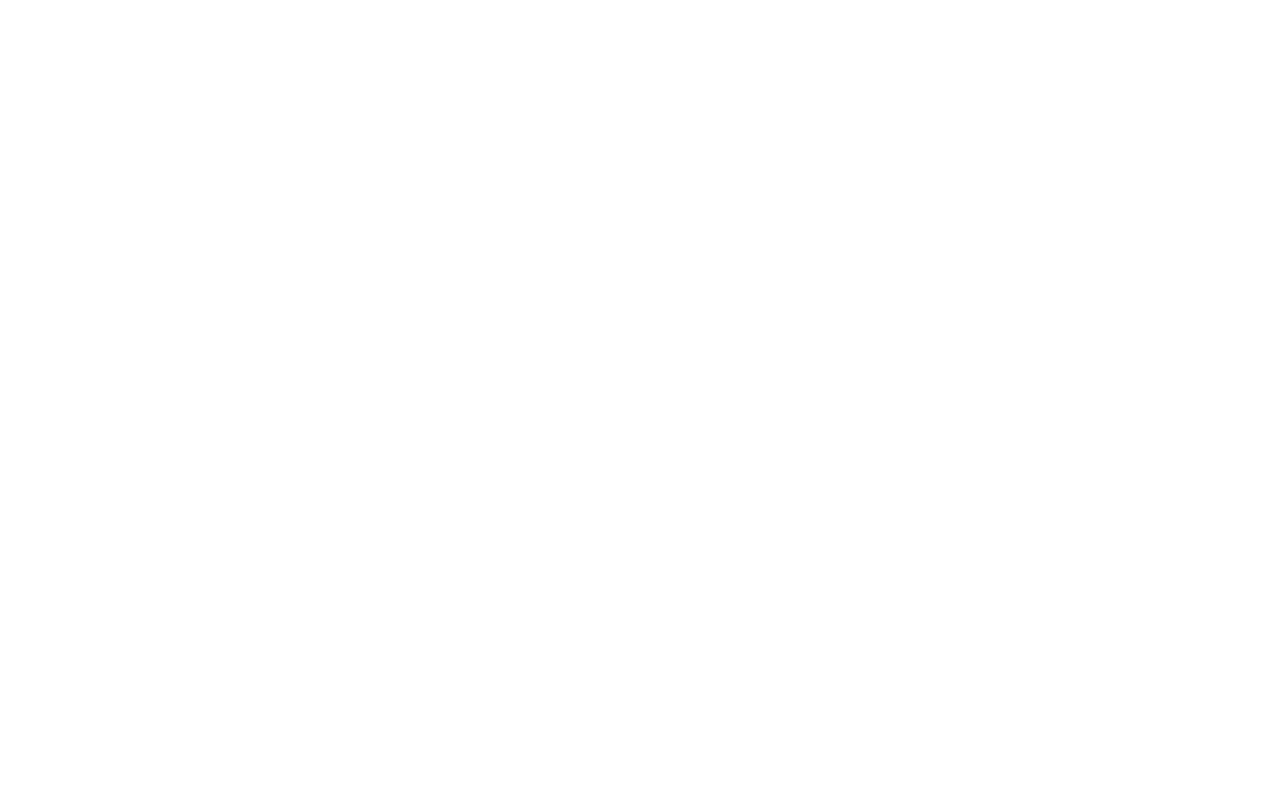
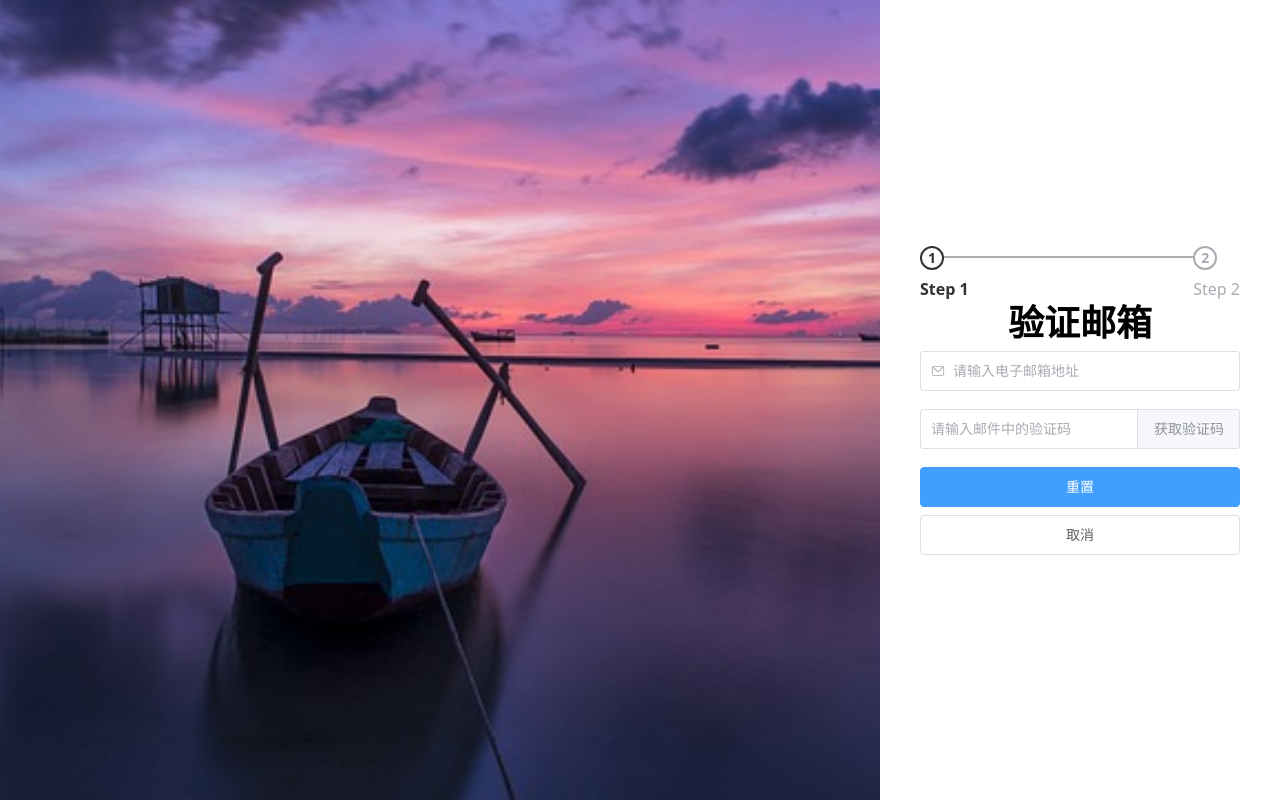
Before and after one commit to Jiaming0214/frontend-template, a Vue app: page /forget in a window 1280 px wide. Before the commit this address had no page. Built offline with nearby package versions, Linux system fonts and the light colour scheme.

Commit message:
忘记密码页面以及功能实现

```diff
--- a/components.d.ts
+++ b/components.d.ts
@@ -14,6 +14,9 @@
     ElFormItem: typeof import('element-plus/es')['ElFormItem']
     ElImage: typeof import('element-plus/es')['ElImage']
     ElInput: typeof import('element-plus/es')['ElInput']
+    ElStep: typeof import('element-plus/es')['ElStep']
+    ElSteps: typeof import('element-plus/es')['ElSteps']
+    Forget: typeof import('./src/components/welcome/forget.vue')['default']
     Login: typeof import('./src/components/welcome/login.vue')['default']
     Register: typeof import('./src/components/welcome/register.vue')['default']
     RouterLink: typeof import('vue-router')['RouterLink']
--- /dev/null
+++ b/src/components/welcome/forget.vue
@@ -0,0 +1,222 @@
+<script setup lang="ts">
+import {reactive, ref} from "vue";
+import {ElMessage, type FormInstance, type FormItemProp, type FormRules} from "element-plus";
+import {post} from "@/axios/axios-config.ts";
+import {Lock, Message} from "@element-plus/icons-vue";
+import router from "@/router";
+
+const active = ref<number>(0)
+
+interface validEmailForm {
+  email: string,
+  verificationCode: string
+}
+
+const validEmailFormRef = ref<FormInstance>()
+
+// 重置密码表单
+const validEmailForm = reactive<validEmailForm>({
+  email: '',
+  verificationCode: ''
+})
+
+// 重置表单验证规则
+const validEmailFormRules = reactive<FormRules<validEmailForm>>({
+  email: [
+    {required: true, message: '请输入电子邮箱地址', trigger: 'blur'},
+    {type: 'email', message: '请输入正确的电子邮箱地址', trigger: ['blur', 'change']}
+  ],
+  verificationCode: [
+    {required: true, message: '请输入验证码', trigger: 'blur'},
+    {min: 6, max: 6, message: '验证码长度错误', trigger: ['blur', 'change']}
+  ]
+})
+
+// 验证邮箱是否正确
+const isEmailValid = ref(false)
+
+const handleValid = (prop: FormItemProp, isValid: boolean) => {
+  if (prop === 'email') {
+    isEmailValid.value = isValid
+  }
+}
+
+const coolTime = ref<number>(0)
+// 获取验证码按钮单击后操作
+const handleValidateEmail = async () => {
+  const {data} = await post("/api/auth/valid-reset-email", {
+    email: validEmailForm.email
+  })
+  ElMessage.success(data)
+  coolTime.value = 60
+  const intervalId = setInterval(() => {
+    if (coolTime.value > 0) {
+      coolTime.value--
+    } else {
+      clearInterval(intervalId)
+    }
+  }, 1000)
+}
+
+// 重置按钮操作
+const handleValidEmail = (formEl: FormInstance | undefined) => {
+  if (!formEl) return
+  formEl.validate(async valid => {
+    if (valid) {
+      const { data } = await post("/api/auth/start-reset", {
+        email: validEmailForm.email,
+        validateCode: validEmailForm.verificationCode
+      }, {
+        headers: {
+          'Content-Type': 'application/json'
+        }
+      })
+      ElMessage.success(data)
+      active.value = 1
+    }
+  })
+}
+
+interface changePasswordForm {
+  password: string,
+  password2: string,
+}
+
+const changePasswordFormRef = ref<FormInstance>()
+
+// 修改密码表单
+const changePasswordForm = reactive<changePasswordForm>({
+  password: '',
+  password2: ''
+})
+
+const validatePass = (_rule: any, value: any, callback: any) => {
+  if (value === '') {
+    callback(new Error('请输入密码'))
+  } else {
+    if (changePasswordForm.password !== '') {
+      if (!changePasswordFormRef.value) return
+      changePasswordFormRef.value.validateField('password2')
+    }
+    callback()
+  }
+}
+const validatePass2 = (_rule: any, value: any, callback: any) => {
+  if (value === '') {
+    callback(new Error('请再次输入密码'))
+  } else if (value !== changePasswordForm.password) {
+    callback(new Error("两次输入的密码不一致"))
+  } else {
+    callback()
+  }
+}
+
+const changePasswordFormRules = reactive<FormRules<changePasswordForm>>({
+  password: [
+    {validator: validatePass, trigger: ['blur', 'change']},
+    {min: 6, max: 20, message: '密码长度必须在6-20个字符之间', trigger: ['blur', 'change']}
+  ],
+  password2: [
+    {validator: validatePass2, trigger: ['blur', 'change']}
+  ],
+})
+
+// 修改密码按钮操作
+const handleChangePassword = (formEl: FormInstance | undefined) => {
+  if (!formEl) return
+  formEl.validate(async valid => {
+    if (valid) {
+      const { data } = await post("/api/auth/reset-password", {
+        password: changePasswordForm.password
+      }, {
+        headers: {
+          'Content-Type': 'application/json'
+        }
+      })
+      ElMessage.success(data)
+      await router.replace('/')
+    }
+  })
+}
+</script>
+
+<template>
+  <div class="w-4/5">
+    <div class="w-full">
+      <el-steps class="w-full" :active="active" finish-status="success">
+        <el-step title="Step 1" />
+        <el-step title="Step 2" />
+      </el-steps>
+    </div>
+    <transition name="el-fade-in-linear">
+      <div class="w-full">
+        <div class="w-full" v-if="active === 0">
+          <!-- 验证邮箱标题 开始 -->
+          <div class="w-full text-4xl font-bold mb-[8px] text-center">验证邮箱</div>
+          <!-- 验证邮箱标题 结束 -->
+
+          <!-- 验证邮箱信息 开始 -->
+          <div class="w-full">
+            <el-form ref="validEmailFormRef" :model="validEmailForm" class="max-w-[400px]" :rules="validEmailFormRules"
+                     @validate="handleValid">
+              <el-form-item prop="email">
+                <el-input class="h-10" :prefix-icon="Message" v-model="validEmailForm.email"
+                          placeholder="请输入电子邮箱地址"/>
+              </el-form-item>
+              <el-form-item prop="verificationCode">
+                <el-input class="h-10" v-model="validEmailForm.verificationCode" placeholder="请输入邮件中的验证码">
+                  <template #append>
+                    <el-button :disabled="!isEmailValid || coolTime > 0" @click="handleValidateEmail">
+                      {{ coolTime > 0 ? coolTime + 's' : '获取验证码' }}
+                    </el-button>
+                  </template>
+                </el-input>
+              </el-form-item>
+            </el-form>
+          </div>
+          <!-- 验证邮箱信息 结束 -->
+
+          <!-- 按钮区域 开始 -->
+          <div class="w-full">
+            <el-button type="primary" class="w-full !h-10" @click="handleValidEmail(validEmailFormRef)">重置</el-button>
+            <el-button class="w-full !h-10 mt-2 !mx-0" @click="router.replace('/')">取消</el-button>
+          </div>
+          <!-- 按钮区域 结束 -->
+        </div>
+        <div class="w-full" v-if="active === 1">
+          <!-- 修改密码标题 开始 -->
+          <div class="w-full text-4xl font-bold mb-[8px] text-center">修改密码</div>
+          <!-- 修改密码标题 结束 -->
+
+          <!-- 修改密码表单 开始 -->
+          <div class="w-full">
+            <el-form ref="changePasswordFormRef" :model="changePasswordForm" class="max-w-[400px]" :rules="changePasswordFormRules">
+              <el-form-item prop="password">
+                <el-input class="h-10" :prefix-icon="Lock" v-model="changePasswordForm.password" placeholder="请输入密码"
+                          type="password"/>
+              </el-form-item>
+              <el-form-item prop="password2">
+                <el-input class="h-10" :prefix-icon="Lock" v-model="changePasswordForm.password2" placeholder="请再次输入密码"
+                          type="password"/>
+              </el-form-item>
+            </el-form>
+          </div>
+          <!-- 修改密码表单 结束 -->
+
+          <!-- 按钮区域 开始 -->
+          <div class="w-full">
+            <el-button type="primary" class="w-full !h-10" @click="handleChangePassword(changePasswordFormRef)">确认修改</el-button>
+            <el-button class="w-full !h-10 mt-2 !mx-0" @click="router.replace('/')">返回首页</el-button>
+          </div>
+          <!-- 按钮区域 结束 -->
+        </div>
+      </div>
+    </transition>
+
+
+  </div>
+</template>
+
+<style scoped>
+
+</style>
--- a/src/components/welcome/login.vue
+++ b/src/components/welcome/login.vue
@@ -70,7 +70,7 @@
         <el-form-item>
           <div class="w-full flex justify-between">
             <el-checkbox v-model="form.isRemember" label="记住我"/>
-            <el-button link>忘记密码？</el-button>
+            <el-button link @click="router.replace('/forget')">忘记密码？</el-button>
           </div>
         </el-form-item>
       </el-form>
--- a/src/components/welcome/register.vue
+++ b/src/components/welcome/register.vue
@@ -109,7 +109,7 @@
 const coolTime = ref<number>(0)
 // 获取验证码按钮单击后操作
 const handleValidateEmail = async () => {
-  const { data } = await post("/api/auth/valid-email", {
+  const { data } = await post("/api/auth/valid-register-email", {
     email: form.email
   })
   ElMessage.success(data)
--- a/src/router/index.ts
+++ b/src/router/index.ts
@@ -18,6 +18,11 @@
                     path: 'register',
                     name: 'welcome-register',
                     component: () => import("@/components/welcome/register.vue")
+                },
+                {
+                    path: 'forget',
+                    name: 'welcome-forget',
+                    component: () => import("@/components/welcome/forget.vue")
                 }
             ]
         },
--- a/src/views/welcome-view.vue
+++ b/src/views/welcome-view.vue
@@ -12,11 +12,13 @@
 
     <!-- 右侧表单 开始 -->
     <div class="w-[400px] bg-white flex flex-col justify-center items-center">
-      <transition name="el-fade-in-linear">
-        <router-view v-slot="{ Component }">
+
+      <router-view v-slot="{ Component }">
+        <transition name="el-fade-in-linear" mode="out-in">
           <component :is="Component"/>
-        </router-view>
-      </transition>
+        </transition>
+      </router-view>
+
     </div>
     <!-- 右侧表单 结束 -->
   </div>
```
